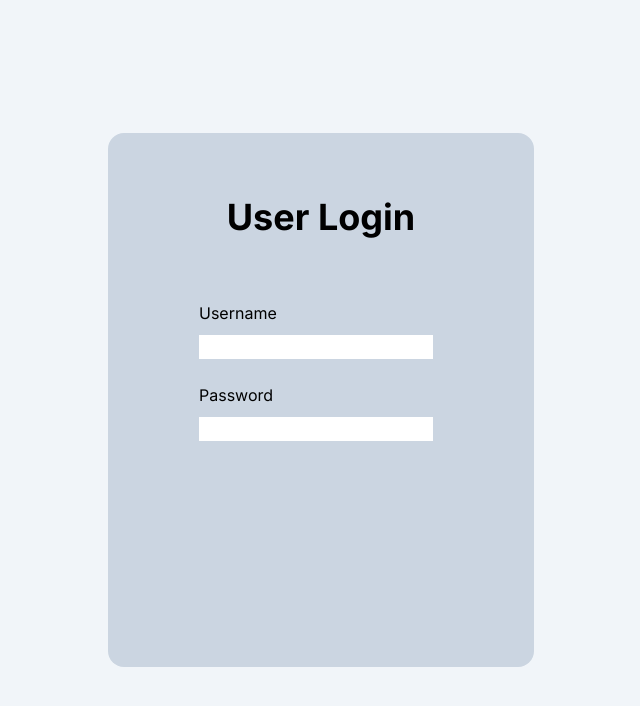
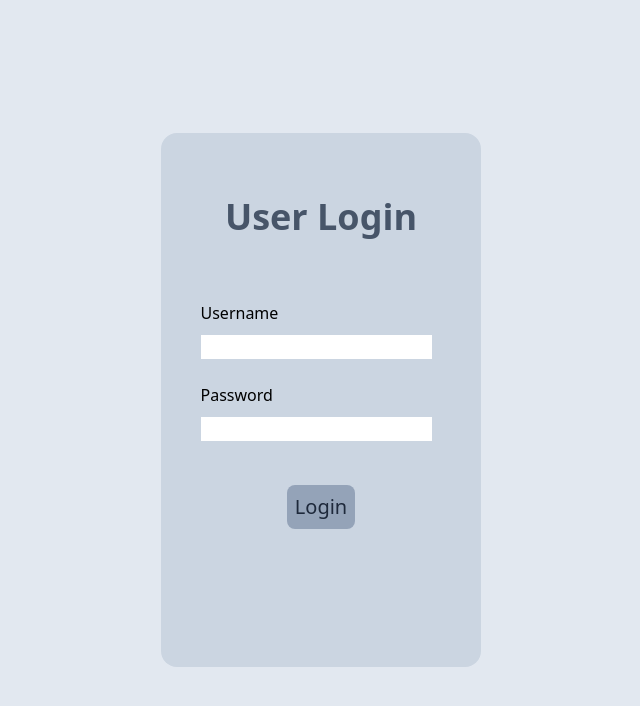
Before and after one commit to catfo435/filefly, a Next.js app: page / in a window 1280 px wide. Shown: the top 706 px of the page, without its empty margins (319-959 px from the left). Built offline with nearby package versions, Linux system fonts and the light colour scheme.

Commit message:
(feat)! : login page design completed, some changes pending

```diff
--- /dev/null
+++ b/app/components/loginPane.tsx
@@ -0,0 +1,22 @@
+export default function LoginPane(){
+    return (
+        <div className="loginInPane shadow-black bg-slate-300 w-1/4 h-2/3 rounded-2xl">
+          <span className="my-16 flex justify-center items-center text-slate-600 text-4xl font-bold">User Login</span>
+          <div className="flex justify-center items-center">
+          <form>
+            <label htmlFor="login_user">Username</label>
+            <input id="login_user" type="text"/>
+            <br></br>
+            <label htmlFor="login_user">Password</label>
+            <input id="login_pass" type="password"/>
+
+            <br></br>
+
+            <div className="flex justify-center items-center">
+            <button className="px-2 py-2 my-5 text-xl rounded-lg hover:outline-double bg-slate-400 text-slate-800" type="submit">Login</button>
+            </div>
+          </form>
+          </div>
+        </div>
+    );
+}
--- a/app/globals.css
+++ b/app/globals.css
@@ -4,7 +4,7 @@
 
 :root {
   --foreground-rgb: 0, 0, 0;
-  --background-rgb: 241,245,249
+  --background-rgb: 226,232,240
 }
 
 /* @media (prefers-color-scheme: dark) {
--- a/app/layout.tsx
+++ b/app/layout.tsx
@@ -1,8 +1,6 @@
 import type { Metadata } from 'next'
-import { Inter } from 'next/font/google'
 import './globals.css'
 
-const inter = Inter({ subsets: ['latin'] })
 
 export const metadata: Metadata = {
   title: 'FileFly',
@@ -16,7 +14,7 @@ export default function RootLayout({
 }) {
   return (
     <html lang="en">
-      <body className={inter.className}>{children}</body>
+      <body>{children}</body>
     </html>
   )
 }
--- a/app/page.tsx
+++ b/app/page.tsx
@@ -1,18 +1,9 @@
+import LoginPane from "./components/loginPane"
+
 export default function Page() {
   return (
     <div className="relative h-screen w-screen flex justify-center items-center">
-        <div className="loginInPane shadow-black bg-slate-300 w-1/3 h-2/3 rounded-2xl">
-          <span className="my-16 flex justify-center items-center text-4xl font-bold">User Login</span>
-          <div className="flex justify-center items-center">
-          <form>
-            <label htmlFor="login_user">Username</label>
-            <input id="login_user" type="text"/>
-            <br></br>
-            <label htmlFor="login_user">Password</label>
-            <input id="login_pass" type="password"/>
-          </form>
-          </div>
-        </div>
+         <LoginPane />
     </div>
   )
 }
```
